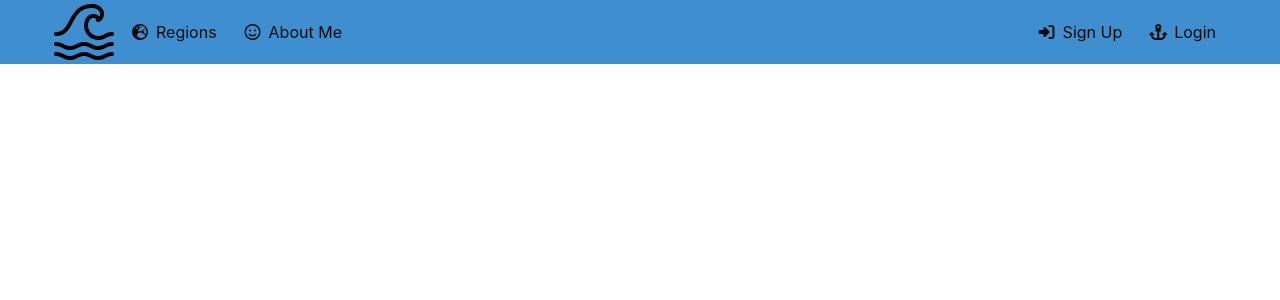
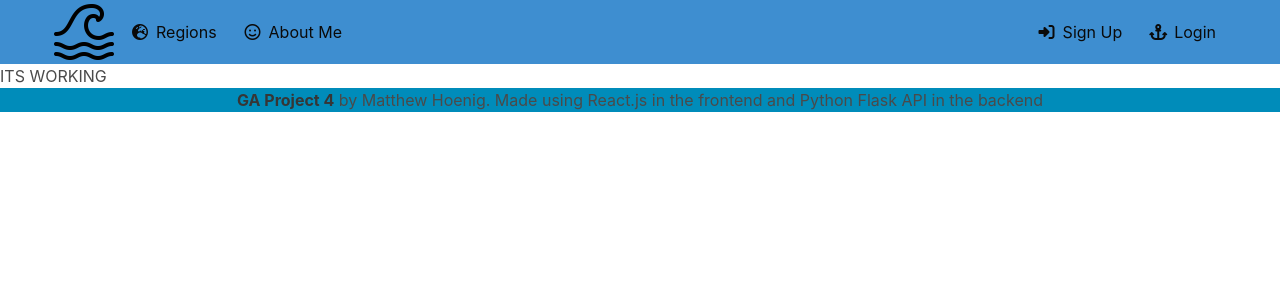
Before and after one commit to hoenigma/project-4-frontend, a React (Vite) app: page /user in a window 1280 px wide. Shown: the top 300 px of the page. Built offline with nearby package versions, Linux system fonts and the light colour scheme; no server answers.

Commit message:
Added footer and started user component

```diff
--- a/src/App.tsx
+++ b/src/App.tsx
@@ -11,6 +11,8 @@ import OneRegion from "./components/oneregion";
 import Projects from "./components/projects";
 import AddProject from "./components/addproject";
 import UpdateProject from "./components/updateprojects";
+import UserPage from "./components/userpage";
+import Footer from "./components/Footer";
 import { baseUrl } from "./config"
 
 function App() {
@@ -41,9 +43,10 @@ function App() {
       <Route path ="/region/:regionid" element ={<OneRegion user={user}/>}/>
       <Route path ="/projects/:regionid" element ={<Projects user={user}/>}/>
       <Route path ="/addproject/:regionid" element ={<AddProject />}/>
-      <Route path ="updateprojects/:projectid" element={<UpdateProject/>}/>
-
+      <Route path ="/updateprojects/:projectid" element={<UpdateProject/>}/>
+      <Route path="/user" element ={<UserPage/>}/>
     </Routes>
+    <Footer />
   </Router>
   )
 }
--- /dev/null
+++ b/src/components/footer.tsx
@@ -0,0 +1,16 @@
+import React from 'react';
+
+function Footer () {
+  return (
+<footer className="footer is-info">
+  <div className="content has-text-centered">
+    <p className="is-size-6">
+      <strong>GA Project 4</strong> by Matthew Hoenig.
+        Made using React.js in the frontend and Python Flask API in the backend
+    </p>
+  </div>
+</footer>
+  );
+}
+
+export default Footer;
--- a/src/components/navbar.tsx
+++ b/src/components/navbar.tsx
@@ -85,6 +85,16 @@ function Navbar({ user, setUser }: NavbarProps) {
                   </Link>
                 )}
                 {user && (
+                  <Link to="/user" className="navbar-item has-text-black">
+                    <span className="icon-text">
+                      <span className="icon">
+                        <i className="fa-solid fa-user"></i>
+                      </span>
+                      <span>User</span>
+                    </span>
+                  </Link>
+                )}
+                {user && (
                   <Link to="/" className="logout navbar-item has-text-black ">
                     <span onClick={logout}>
                       <span>Logout</span>
--- a/src/components/oneregion.tsx
+++ b/src/components/oneregion.tsx
@@ -57,7 +57,18 @@ function OneRegion({ user }: { user: null | IUser }) {
           </Link>
         )}
 
-        {/* Cards for the areas */}
+
+        {/* Sections for General Information, Wildlife, Threats, and Links */}
+        <section className="section">
+          <div className="box">
+          <h2 className="title is-2">
+            <IoIosInformationCircle className="mr-2" /> General Information
+          </h2>
+          <p>{region?.info}</p>
+          </div>
+        </section>
+
+                {/* Cards for the areas */}
         <h1 className="title is-2">Areas Include:</h1>
         <div className="columns is-multiline">
           {region?.areas[0]?.names.map((name, index) => (
@@ -79,17 +90,9 @@ function OneRegion({ user }: { user: null | IUser }) {
             </div>
           ))}
         </div>
-        {/* Sections for General Information, Wildlife, Threats, and Links */}
-        <section className="section">
-          <div className="box">
-          <h2 className="title is-2">
-            <IoIosInformationCircle className="mr-2" /> General Information
-          </h2>
-          <p>{region?.info}</p>
-          </div>
-        </section>
 
         <div className="section is-flex is-justify-content-space-between">
+          <div className="is-hidden-touch">
           <div className="box">
             <h2 className="title is-2">
               <div style ={{width:"200px"}}>
@@ -99,14 +102,16 @@ function OneRegion({ user }: { user: null | IUser }) {
               </div>
             </h2>
 
+
             <ul>
               {region?.wildlife[0]?.wildlife.map((wildlife, index) => (
                 <li key={index}>{wildlife}</li>
               ))}
             </ul>
           </div>
+          </div>
 
-          <div className="mx-6">
+          <div className="mx-6 is-hidden-touch">
             <div className="box">
             <h2 className="title is-2">
               <div className="is-flex is-align-items-center">
--- /dev/null
+++ b/src/components/userpage.tsx
@@ -0,0 +1,45 @@
+
+import React, { SyntheticEvent }  from "react";
+import { baseUrl } from "../config";
+import { IUser } from "../interfaces/user";
+import { Link, useParams, useLocation, useNavigate } from "react-router-dom";
+import axios from "axios";
+
+
+function UserPage(){
+const [User, updateUser] = React.useState<IUser | null>(null);
+const navigate = useNavigate();
+
+  React.useEffect(() => {
+    async function fetchUser() {
+      const resp = await fetch(`${baseUrl}/user}`);
+      const userDataText = await resp.text();
+      console.log(userDataText);
+      const userData = JSON.parse(userDataText);
+
+      updateUser(userData);
+      console.log("this is the", userData);
+    }
+    fetchUser();
+  }, []);
+
+    async function deleteUser(e: SyntheticEvent) {
+    try {
+      const token = localStorage.getItem("token");
+      console.log(token);
+      await axios.delete(`api/user/`, {
+        headers: { Authorization: `Bearer ${token}` },
+      });
+      navigate("/");
+    } catch (e: any) {
+      console.log(e.response.data);
+    }
+  }
+
+  return(
+    <h1>ITS WORKING</h1>
+  )
+
+}
+
+export default UserPage
--- a/src/styles/main.scss
+++ b/src/styles/main.scss
@@ -56,6 +56,11 @@ button:hover {
   }
 }
 
+footer.footer{
+  padding: 0;
+  background-color: #008cba
+}
+
 // @import url("https://fonts.googleapis.com/css2?family=Roboto:wght@500&display=swap");
 @import url("https://fonts.googleapis.com/css2?family=Quicksand:wght@300..700&display=swap");
 
```
